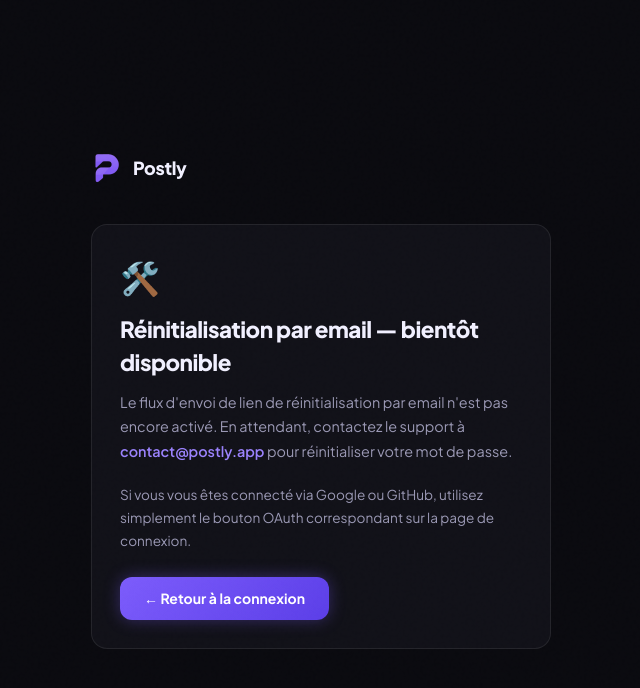
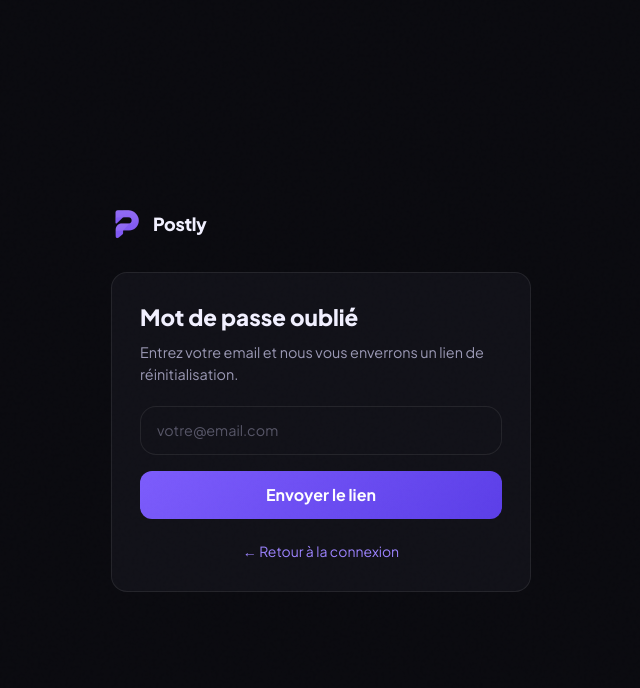
Before and after one commit to Postly-App/Postly, a Next.js app: page /forgot-password in a window 1280 px wide. Shown: the top 688 px of the page, without its empty margins (319-959 px from the left). Built offline with nearby package versions, Linux system fonts and the light colour scheme.

Commit message:
fix: google/github oauth, forgot password, reset password, prisma schema

```diff
--- /dev/null
+++ b/src/app/api/auth/forgot/route.ts
@@ -0,0 +1,32 @@
+import { NextResponse } from "next/server";
+import { prisma } from "@/lib/prisma";
+import crypto from "crypto";
+
+export async function POST(req: Request) {
+  try {
+    const { email } = await req.json();
+    if (!email) return NextResponse.json({ error: "Email requis." }, { status: 400 });
+
+    const user = await prisma.user.findUnique({ where: { email } });
+    if (!user) return NextResponse.json({ success: true }); // silence pour sécurité
+
+    const token = crypto.randomBytes(32).toString("hex");
+    const expires = new Date(Date.now() + 30 * 60 * 1000); // 30 min
+
+    await prisma.passwordResetToken.upsert({
+      where: { userId: user.id },
+      update: { token, expires },
+      create: { userId: user.id, token, expires },
+    });
+
+    const base = process.env.APP_URL || process.env.NEXTAUTH_URL || "http://localhost:3000";
+    const resetUrl = `${base}/reset-password?token=${token}&email=${encodeURIComponent(email)}`;
+
+    console.log("[FORGOT PASSWORD] Reset URL:", resetUrl);
+
+    return NextResponse.json({ success: true });
+  } catch (error) {
+    console.error("[FORGOT]", error);
+    return NextResponse.json({ error: "Erreur serveur." }, { status: 500 });
+  }
+}
--- /dev/null
+++ b/src/app/api/auth/reset/route.ts
@@ -0,0 +1,30 @@
+import { NextResponse } from "next/server";
+import { prisma } from "@/lib/prisma";
+import bcrypt from "bcryptjs";
+
+export async function POST(req: Request) {
+  try {
+    const { token, email, password } = await req.json();
+    if (!token || !email || !password)
+      return NextResponse.json({ error: "Données manquantes." }, { status: 400 });
+
+    if (password.length < 8)
+      return NextResponse.json({ error: "Mot de passe trop court (8 car. min)." }, { status: 400 });
+
+    const record = await prisma.passwordResetToken.findFirst({
+      where: { token, user: { email } },
+    });
+
+    if (!record) return NextResponse.json({ error: "Lien invalide." }, { status: 400 });
+    if (record.expires < new Date()) return NextResponse.json({ error: "Lien expiré." }, { status: 400 });
+
+    const hash = await bcrypt.hash(password, 12);
+    await prisma.user.update({ where: { email }, data: { password: hash } });
+    await prisma.passwordResetToken.delete({ where: { id: record.id } });
+
+    return NextResponse.json({ success: true });
+  } catch (error) {
+    console.error("[RESET]", error);
+    return NextResponse.json({ error: "Erreur serveur." }, { status: 500 });
+  }
+}
--- a/src/app/forgot-password/page.tsx
+++ b/src/app/forgot-password/page.tsx
@@ -1,45 +1,49 @@
 "use client";
-
+import { useState } from "react";
 import Link from "next/link";
 import Logo from "@/components/Logo";
 
 export default function ForgotPasswordPage() {
+  const [email, setEmail] = useState("");
+  const [loading, setLoading] = useState(false);
+  const [done, setDone] = useState(false);
+  const [error, setError] = useState("");
+
+  async function handleSubmit(e: React.FormEvent) {
+    e.preventDefault();
+    setLoading(true); setError("");
+    const res = await fetch("/api/auth/forgot", {
+      method: "POST",
+      headers: { "Content-Type": "application/json" },
+      body: JSON.stringify({ email }),
+    });
+    const data = await res.json();
+    setLoading(false);
+    if (!res.ok) { setError(data.error ?? "Erreur."); return; }
+    setDone(true);
+  }
+
   return (
-    <div style={{
-      minHeight: "100vh", background: "#0A0A0F", color: "#F1F0FF",
-      display: "flex", alignItems: "center", justifyContent: "center",
-      padding: "32px 24px", fontFamily: "var(--font)",
-    }}>
-      <div style={{ width: "100%", maxWidth: 460 }}>
-        <div style={{ marginBottom: 40 }}>
-          <Logo size={32} />
-        </div>
-
-        <div style={{
-          background: "var(--clr-card)",
-          border: "1px solid var(--clr-border)",
-          borderRadius: 16, padding: 28,
-        }}>
-          <div style={{ fontSize: "2rem", marginBottom: 12 }}>🛠️</div>
-          <h1 style={{ fontSize: "1.4rem", fontWeight: 800, marginBottom: 10, letterSpacing: "-0.5px" }}>
-            Réinitialisation par email — bientôt disponible
-          </h1>
-          <p style={{ color: "#9B99B5", fontSize: "0.9rem", lineHeight: 1.7, marginBottom: 20 }}>
-            Le flux d&apos;envoi de lien de réinitialisation par email n&apos;est pas encore activé. En attendant, contactez le support à{" "}
-            <a href="mailto:contact@postly.app" style={{ color: "#9B82FD", fontWeight: 600 }}>
-              contact@postly.app
-            </a>{" "}
-            pour réinitialiser votre mot de passe.
-          </p>
-          <p style={{ color: "#9B99B5", fontSize: "0.85rem", lineHeight: 1.7, marginBottom: 24 }}>
-            Si vous vous êtes connecté via Google ou GitHub, utilisez simplement le bouton OAuth correspondant sur la page de connexion.
-          </p>
-          <Link href="/login" style={{
-            display: "inline-block", padding: "11px 24px", borderRadius: 12,
-            background: "linear-gradient(135deg,#7C5CFC,#5B3EE8)", color: "#fff",
-            fontWeight: 700, fontSize: "0.875rem", textDecoration: "none",
-            boxShadow: "0 0 16px rgba(124,92,252,0.35)",
-          }}>← Retour à la connexion</Link>
+    <div style={{ minHeight:"100vh", background:"#0A0A0F", color:"#F1F0FF", display:"flex", alignItems:"center", justifyContent:"center", padding:"32px 24px" }}>
+      <div style={{ width:"100%", maxWidth:420 }}>
+        <div style={{ marginBottom:32 }}><Logo size={32} /></div>
+        <div style={{ background:"var(--clr-card)", border:"1px solid var(--clr-border)", borderRadius:16, padding:28 }}>
+          <h1 style={{ fontSize:"1.4rem", fontWeight:800, marginBottom:8 }}>Mot de passe oublié</h1>
+          {done ? (
+            <p style={{ color:"#22D3A0", lineHeight:1.7 }}>✅ Si cet email existe, un lien de réinitialisation a été envoyé. Vérifiez votre boîte mail.</p>
+          ) : (
+            <form onSubmit={handleSubmit}>
+              <p style={{ color:"#9B99B5", fontSize:"0.9rem", marginBottom:20 }}>Entrez votre email et nous vous enverrons un lien de réinitialisation.</p>
+              <input className="form-input" type="email" placeholder="votre@email.com" value={email} onChange={e => setEmail(e.target.value)} required style={{ marginBottom:16, display:"block", width:"100%" }} />
+              {error && <p style={{ color:"#FC5C7C", fontSize:"0.85rem", marginBottom:12 }}>{error}</p>}
+              <button type="submit" disabled={loading} style={{ width:"100%", padding:"12px", borderRadius:12, background:"linear-gradient(135deg,#7C5CFC,#5B3EE8)", color:"#fff", fontWeight:700, border:"none", cursor:"pointer" }}>
+                {loading ? "Envoi..." : "Envoyer le lien"}
+              </button>
+            </form>
+          )}
+          <div style={{ marginTop:20, textAlign:"center" }}>
+            <Link href="/login" style={{ color:"#9B82FD", fontSize:"0.875rem" }}>← Retour à la connexion</Link>
+          </div>
         </div>
       </div>
     </div>
--- /dev/null
+++ b/src/app/reset-password/page.tsx
@@ -0,0 +1,59 @@
+"use client";
+import { useState, Suspense } from "react";
+import { useSearchParams, useRouter } from "next/navigation";
+import Logo from "@/components/Logo";
+
+function ResetForm() {
+  const params = useSearchParams();
+  const router = useRouter();
+  const token = params.get("token") ?? "";
+  const email = params.get("email") ?? "";
+  const [password, setPassword] = useState("");
+  const [confirm, setConfirm] = useState("");
+  const [loading, setLoading] = useState(false);
+  const [error, setError] = useState("");
+  const [done, setDone] = useState(false);
+
+  async function handleSubmit(e: React.FormEvent) {
+    e.preventDefault();
+    if (password !== confirm) { setError("Les mots de passe ne correspondent pas."); return; }
+    setLoading(true); setError("");
+    const res = await fetch("/api/auth/reset", {
+      method: "POST",
+      headers: { "Content-Type": "application/json" },
+      body: JSON.stringify({ token, email, password }),
+    });
+    const data = await res.json();
+    setLoading(false);
+    if (!res.ok) { setError(data.error ?? "Erreur."); return; }
+    setDone(true);
+    setTimeout(() => router.push("/login"), 2000);
+  }
+
+  return (
+    <div style={{ minHeight:"100vh", background:"#0A0A0F", color:"#F1F0FF", display:"flex", alignItems:"center", justifyContent:"center", padding:"32px 24px" }}>
+      <div style={{ width:"100%", maxWidth:420 }}>
+        <div style={{ marginBottom:32 }}><Logo size={32} /></div>
+        <div style={{ background:"var(--clr-card)", border:"1px solid var(--clr-border)", borderRadius:16, padding:28 }}>
+          <h1 style={{ fontSize:"1.4rem", fontWeight:800, marginBottom:8 }}>Nouveau mot de passe</h1>
+          {done ? (
+            <p style={{ color:"#22D3A0" }}>✅ Mot de passe modifié ! Redirection...</p>
+          ) : (
+            <form onSubmit={handleSubmit}>
+              <input className="form-input" type="password" placeholder="Nouveau mot de passe" value={password} onChange={e => setPassword(e.target.value)} required style={{ marginBottom:12, display:"block", width:"100%" }} />
+              <input className="form-input" type="password" placeholder="Confirmer le mot de passe" value={confirm} onChange={e => setConfirm(e.target.value)} required style={{ marginBottom:16, display:"block", width:"100%" }} />
+              {error && <p style={{ color:"#FC5C7C", fontSize:"0.85rem", marginBottom:12 }}>{error}</p>}
+              <button type="submit" disabled={loading} style={{ width:"100%", padding:"12px", borderRadius:12, background:"linear-gradient(135deg,#7C5CFC,#5B3EE8)", color:"#fff", fontWeight:700, border:"none", cursor:"pointer" }}>
+                {loading ? "Modification..." : "Modifier le mot de passe"}
+              </button>
+            </form>
+          )}
+        </div>
+      </div>
+    </div>
+  );
+}
+
+export default function ResetPasswordPage() {
+  return <Suspense><ResetForm /></Suspense>;
+}
--- a/src/lib/auth.ts
+++ b/src/lib/auth.ts
@@ -15,10 +15,12 @@ export const authOptions: NextAuthOptions = {
   },
   providers: [
     GoogleProvider({
+      allowDangerousEmailAccountLinking: true,
       clientId: process.env.GOOGLE_CLIENT_ID!,
       clientSecret: process.env.GOOGLE_CLIENT_SECRET!,
     }),
     GitHubProvider({
+      allowDangerousEmailAccountLinking: true,
       clientId: process.env.GITHUB_CLIENT_ID!,
       clientSecret: process.env.GITHUB_CLIENT_SECRET!,
     }),
```
Also changed, not shown: 1 other file (tests, documents, lock files or other folders).
